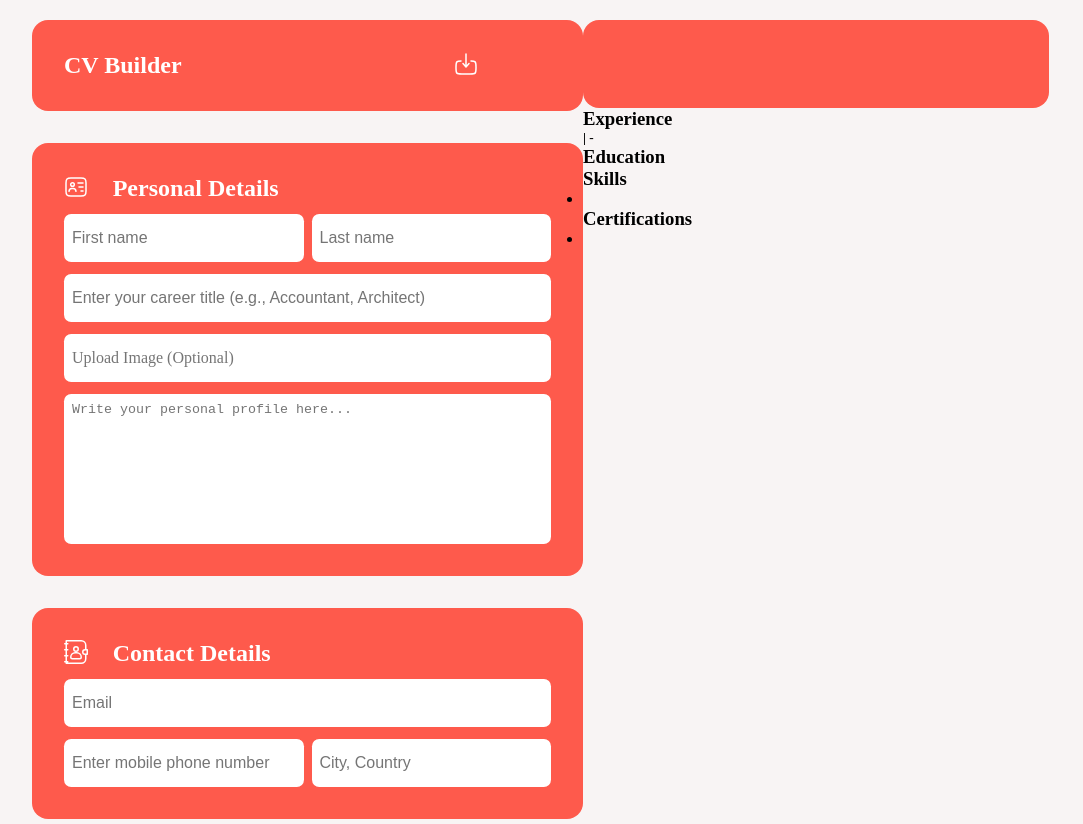
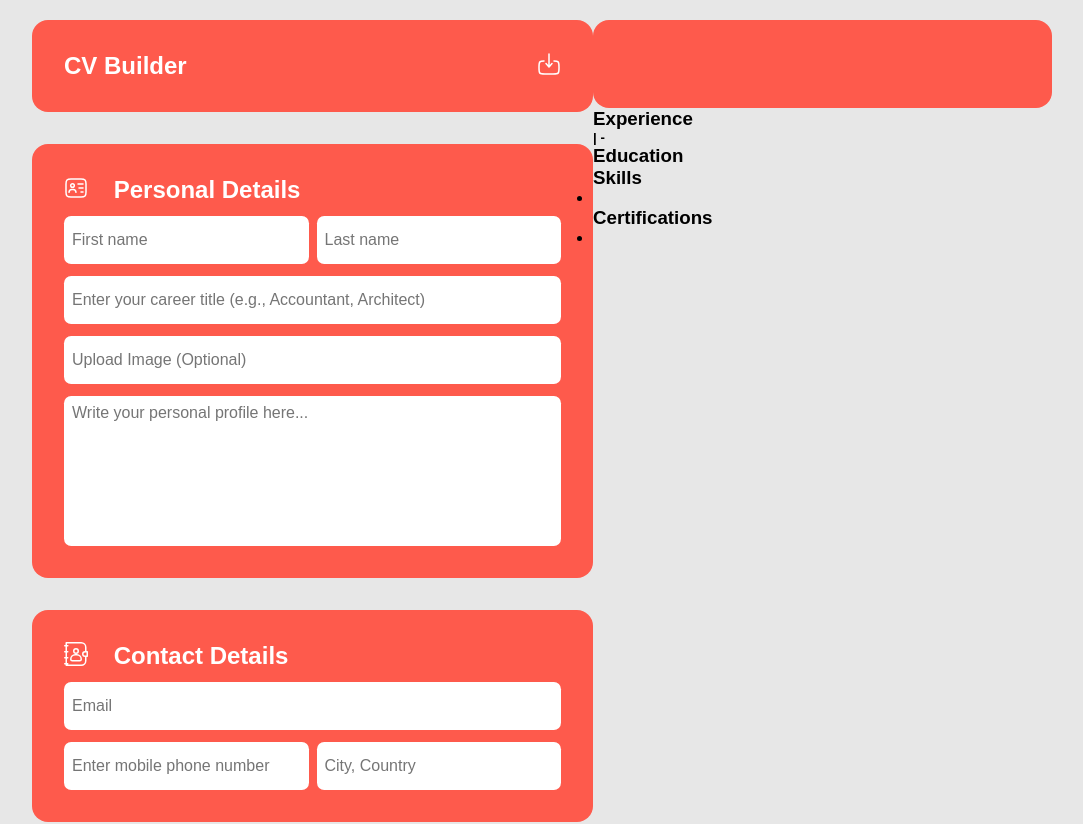
Before and after one commit to gavinv-m/cv-application, a React (Vite) app: page / in a window 1280 px wide. Shown: the top 824 px of the page, without its empty margins (0-1083 px from the left). Built offline with nearby package versions, Linux system fonts and the light colour scheme.

Commit message:
style: Style header, center delete icon

```diff
--- a/src/index.css
+++ b/src/index.css
@@ -1,5 +1,6 @@
 html {
   font-size: 16px;
+  font-family: arial, helvetica, system-ui;
 }
 
 * {
@@ -9,7 +10,7 @@ html {
 }
 
 body {
-  background-color: #f8f4f4;
+  background-color: #e7e7e7;
   height: 100vh;
   margin: 0 auto;
   max-width: 1500px;
--- a/src/sidebar/Education.jsx
+++ b/src/sidebar/Education.jsx
@@ -40,7 +40,7 @@ export default function Education({
                     qualification.key,
                   ),
               )}
-              <div className="delete-wrapper">
+              <div>
                 {qualifications.length > 1 && (
                   <DeleteIcon
                     remove={remove}
--- a/src/sidebar/icons/DeleteIcon.jsx
+++ b/src/sidebar/icons/DeleteIcon.jsx
@@ -1,6 +1,7 @@
 // prettier-ignore
 export default function DeleteIcon({ remove, section, itemKey, width = "24", height = "24", className = ""}) {
-    return (<svg
+    return (<div className="delete-wrapper">
+      <svg
       width={width}
       height={height}
       viewBox="0 0 24 24"
@@ -15,5 +16,6 @@ export default function DeleteIcon({ remove, section, itemKey, width = "24", hei
       <path d="M13.5 17.25C13.5 17.6642 13.8358 18 14.25 18C14.6642 18 15 17.6642 15 17.25H13.5ZM15 9.75C15 9.33579 14.6642 9 14.25 9C13.8358 9 13.5 9.33579 13.5 9.75H15ZM15 17.25V9.75H13.5V17.25H15Z" fill="currentColor"/>
       <path d="M18.865 21.124L18.1176 21.0617L18.1176 21.062L18.865 21.124ZM17.37 22.5L17.3701 21.75H17.37V22.5ZM6.631 22.5V21.75H6.63093L6.631 22.5ZM5.136 21.124L5.88343 21.062L5.88341 21.0617L5.136 21.124ZM4.49741 4.43769C4.46299 4.0249 4.10047 3.71818 3.68769 3.75259C3.2749 3.78701 2.96818 4.14953 3.00259 4.56231L4.49741 4.43769ZM20.9974 4.56227C21.0318 4.14949 20.7251 3.78698 20.3123 3.75259C19.8995 3.7182 19.537 4.02495 19.5026 4.43773L20.9974 4.56227ZM18.1176 21.062C18.102 21.2495 18.0165 21.4244 17.878 21.5518L18.8939 22.6555C19.3093 22.2732 19.5658 21.7486 19.6124 21.186L18.1176 21.062ZM17.878 21.5518C17.7396 21.6793 17.5583 21.75 17.3701 21.75L17.3699 23.25C17.9345 23.25 18.4785 23.0379 18.8939 22.6555L17.878 21.5518ZM17.37 21.75H6.631V23.25H17.37V21.75ZM6.63093 21.75C6.44274 21.75 6.26142 21.6793 6.12295 21.5518L5.10713 22.6555C5.52253 23.0379 6.06649 23.25 6.63107 23.25L6.63093 21.75ZM6.12295 21.5518C5.98449 21.4244 5.89899 21.2495 5.88343 21.062L4.38857 21.186C4.43524 21.7486 4.69172 22.2732 5.10713 22.6555L6.12295 21.5518ZM5.88341 21.0617L4.49741 4.43769L3.00259 4.56231L4.38859 21.1863L5.88341 21.0617ZM19.5026 4.43773L18.1176 21.0617L19.6124 21.1863L20.9974 4.56227L19.5026 4.43773Z" fill="currentColor"/>
         </svg>
+    </div>
     )
 }
--- a/src/styles/sidebar.css
+++ b/src/styles/sidebar.css
@@ -11,6 +11,11 @@ aside {
     grid-template-columns: 0.8fr 0.2fr;
     grid-template-rows: 1fr;
     padding: 2rem;
+}
+
+.header svg {
+    cursor: pointer;
+    justify-self: end;
 }
 
 .personal-details,
@@ -68,9 +73,20 @@ aside {
     width: 100%;
 }
 
+/* Issue when adding another field, whole sidebar resizing */
+.education-group > div {
+    height: 100%;
+    width: 35px;
+}
+
 .delete-wrapper {
-    height: 25px;
-    width: 25px;
+    height: 100%;
+    width: 35px;
+
+    /* Center icon */
+    align-items: center;
+    display: flex;
+    justify-content: center;
 }
 
 .skill-container,
@@ -85,6 +101,7 @@ input, label {
     border-radius: 0.45rem;
     border-style: none;
     color: #757575;
+    font-family: arial;
     font-size: 1rem;
     height: 3rem;
 }
@@ -109,6 +126,8 @@ textarea {
     border-radius: 0.45rem;
     border-style: none;
     color: #757575;
+    font-family: arial;
+    font-size: 1rem;
     height: 150px;
     resize: none;
 }
```
Lines whose indentation alone changed are shown as unchanged.
